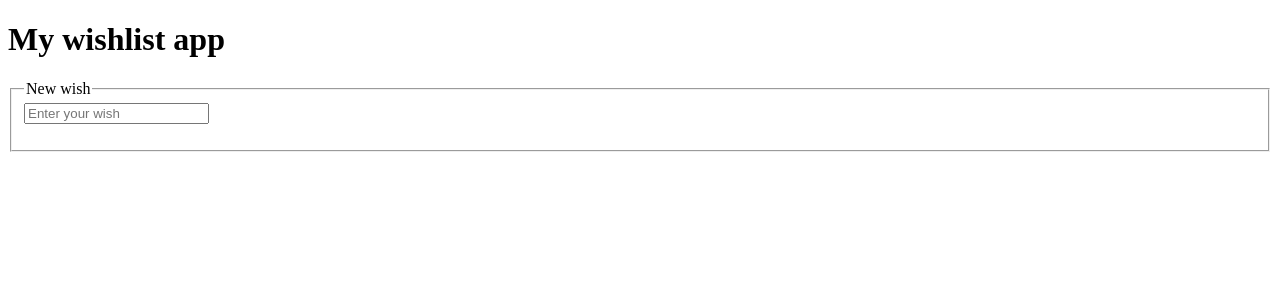
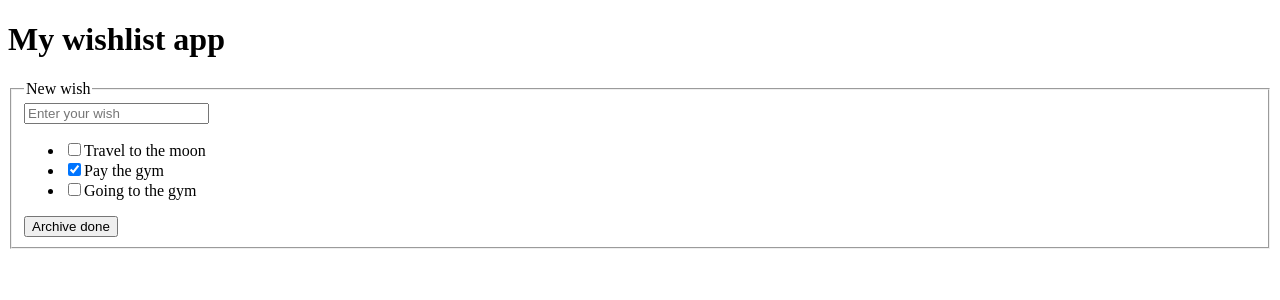
Before and after one commit to danieldrv8/react-principiantes, a React (Vite) app: page / in a window 1280 px wide. Shown: the top 300 px of the page. Built offline with nearby package versions, Linux system fonts and the light colour scheme.

Commit message:
List wishes base

```diff
--- a/src/App/App.jsx
+++ b/src/App/App.jsx
@@ -1,4 +1,10 @@
 import React from "react";
+
+const wishes = [
+    {text: 'Travel to the moon', done: false},
+    {text: 'Pay the gym', done: true},
+    {text: 'Going to the gym', done: false}
+]
 
 const App = () => (
     <div>
@@ -7,8 +13,16 @@ const App = () => (
             <legend>New wish</legend>
             <input placeholder="Enter your wish"/>
             <ul>
-
+                {wishes.map(({text, done}, i) => (
+                <li>
+                    <label htmlFor={`wish${i}`}>
+                        <input id={`wish${i}`} type="checkbox" checked={done}></input>
+                        {text}
+                    </label>
+                    </li>
+                ))}
             </ul>
+            <button type="button" >Archive done</button>
         </fieldset>
     </div>
 )
```
